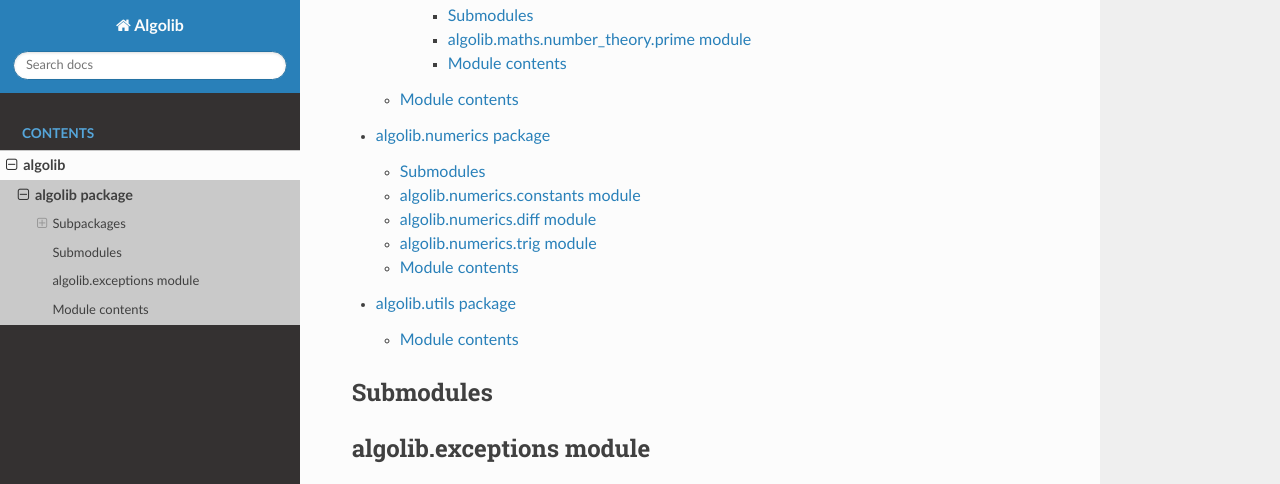
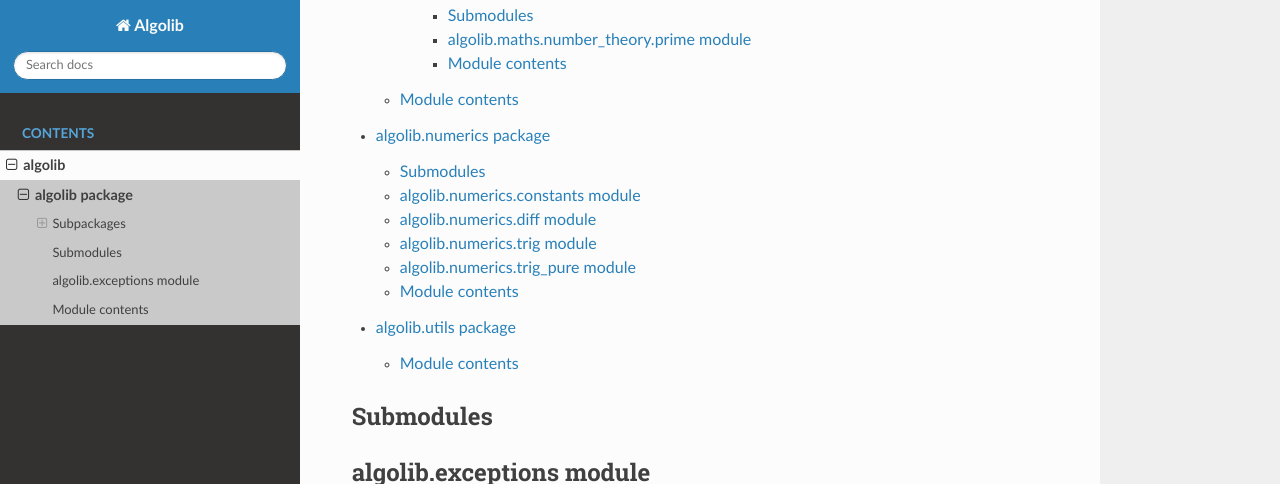
Before and after one commit to HidekiHokuto/algolib, a Sphinx documentation site: the page built from docs/source/api/algolib.rst, in a window 1280 px wide and 900 px high, scrolled down 704 px, cut to the strip 0-484 px from the top of the window. Built offline with Sphinx 7.4.7 and the Read the Docs theme 3.1.0, drawn with Linux system fonts in a browser that asks for light colours.

Commit message:
update translate

```diff
--- a/docs/source/api/algolib.numerics.rst
+++ b/docs/source/api/algolib.numerics.rst
@@ -28,6 +28,14 @@ algolib.numerics.trig module
    :undoc-members:
    :show-inheritance:
 
+algolib.numerics.trig\_pure module
+----------------------------------
+
+.. automodule:: algolib.numerics.trig_pure
+   :members:
+   :undoc-members:
+   :show-inheritance:
+
 Module contents
 ---------------
 
```
Also changed, not shown: README.md (+2 -2 lines), 15 other files.
